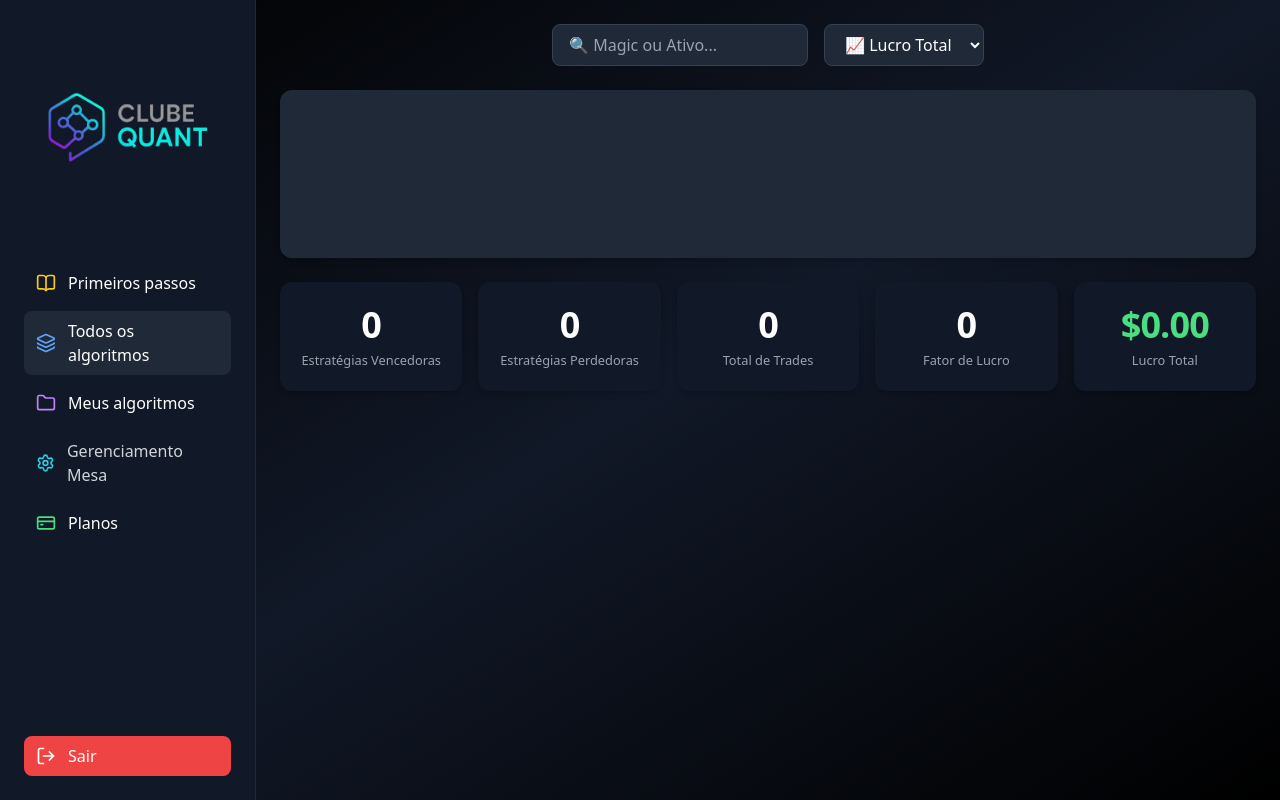
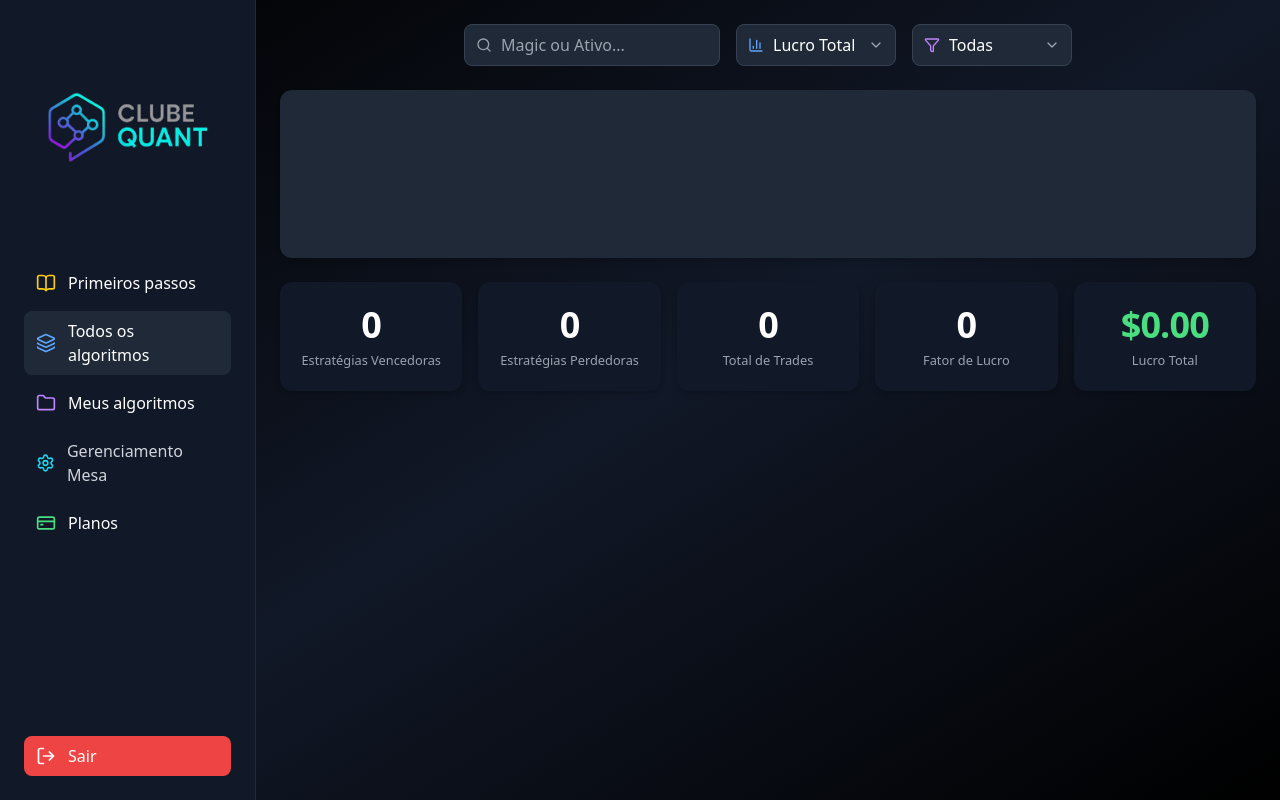
Before and after one commit to Gilson-barbosa-dev/listaRobos, a Node server app: template frontend/views/index.ejs in a window 1280 px wide. Run offline with Node 20, Linux system fonts and the light colour scheme; the template is opened without the code that fills it: most values are stand-ins (such as "Sample title", 1, 10 or a date in 2020); data that the repository does not hold is empty.

Commit message:
Filtros com ícones lucida

```diff
--- a/frontend/Script.js
+++ b/frontend/Script.js
@@ -777,8 +777,12 @@ document.addEventListener("DOMContentLoaded", async () => {
 
   // 🔹 Exibir filtro de status apenas se for admin
   if (tipoUsuario === "admin") {
-    document.getElementById("filtroStatus")?.classList.remove("hidden");
+    const filtroWrapper = document.getElementById("filtroWrapper");
+    if (filtroWrapper) filtroWrapper.classList.remove("hidden");
   }
+
+  // 🔹 Garante renderização dos ícones Lucide (inclusive chevron)
+  lucide.createIcons();
 
   if (window.location.pathname.includes("meus-algoritmos")) {
     carregarFavoritos();
--- a/frontend/output.css
+++ b/frontend/output.css
@@ -680,8 +684,12 @@ video {
   left: 0px;
 }
 
-.right-2 {
-  right: 0.5rem;
+.left-1\/2 {
+  left: 50%;
+}
+
+.left-3 {
+  left: 0.75rem;
 }
 
 .right-3 {
@@ -692,8 +700,8 @@ video {
   right: 1rem;
 }
 
-.top-2 {
-  top: 0.5rem;
+.top-1\/2 {
+  top: 50%;
 }
 
 .top-3 {
@@ -1114,6 +1098,11 @@ video {
 
 .-translate-x-1\/2 {
   --tw-translate-x: -50%;
+  transform: translate(var(--tw-translate-x), var(--tw-translate-y)) rotate(var(--tw-rotate)) skewX(var(--tw-skew-x)) skewY(var(--tw-skew-y)) scaleX(var(--tw-scale-x)) scaleY(var(--tw-scale-y));
+}
+
+.-translate-y-1\/2 {
+  --tw-translate-y: -50%;
   transform: translate(var(--tw-translate-x), var(--tw-translate-y)) rotate(var(--tw-rotate)) skewX(var(--tw-skew-x)) skewY(var(--tw-skew-y)) scaleX(var(--tw-scale-x)) scaleY(var(--tw-scale-y));
 }
 
@@ -2503,6 +2472,10 @@ video {
   padding-left: 0.125rem;
 }
 
+.pl-9 {
+  padding-left: 2.25rem;
+}
+
 .pr-10 {
   padding-right: 2.5rem;
 }
@@ -2511,8 +2484,16 @@ video {
   padding-right: 7rem;
 }
 
+.pr-4 {
+  padding-right: 1rem;
+}
+
 .pt-3 {
   padding-top: 0.75rem;
+}
+
+.pr-8 {
+  padding-right: 2rem;
 }
 
 .text-left {
--- a/frontend/views/index.ejs
+++ b/frontend/views/index.ejs
@@ -23,28 +23,48 @@
   <main class="ml-64 p-6 flex-1">
     <div class="max-w-6xl mx-auto">
       <!-- Top bar -->
-      <div class="flex flex-col md:flex-row gap-4 justify-center items-center mb-6">
+    <div class="flex flex-col md:flex-row gap-4 justify-center items-center mb-6">
+
+      <!-- 🔍 Busca -->
+      <div class="relative w-full md:w-64">
+        <i data-lucide="search" class="absolute left-3 top-1/2 -translate-y-1/2 w-4 h-4 text-gray-400"></i>
         <input
           type="text"
-          placeholder="🔍 Magic ou Ativo..."
-          class="w-full md:w-64 px-4 py-2 rounded-lg bg-gray-800 border border-gray-700 text-white placeholder-gray-400 focus:ring-2 focus:ring-blue-500 focus:outline-none"
+          placeholder="Magic ou Ativo..."
+          class="w-full pl-9 pr-4 py-2 rounded-lg bg-gray-800 border border-gray-700 text-white placeholder-gray-400 focus:ring-2 focus:ring-blue-500 focus:outline-none"
         >
+      </div>
+
+      <!-- 📊 Ordenação -->
+      <div class="relative w-full md:w-40">
+        <i data-lucide="bar-chart-3" class="absolute left-3 top-1/2 -translate-y-1/2 w-4 h-4 text-blue-400"></i>
         <select
-          class="w-full md:w-40 px-4 py-2 rounded-lg bg-gray-800 border border-gray-700 text-white focus:ring-2 focus:ring-blue-400 focus:outline-none"
+          name="ordenar"
+          class="w-full pl-9 pr-8 py-2 rounded-lg bg-gray-800 border border-gray-700 text-white focus:ring-2 focus:ring-blue-400 focus:outline-none appearance-none"
         >
-          <option value="lucro_total">📈 Lucro Total</option>
-          <option value="assertividade">✅ Assertividade</option>
-          <option value="operacoes">📊 Operações</option>
+          <option value="lucro_total">Lucro Total</option>
+          <option value="assertividade">Assertividade</option>
+          <option value="operacoes">Operações</option>
         </select>
+        <i data-lucide="chevron-down" class="absolute right-3 top-1/2 -translate-y-1/2 w-4 h-4 text-gray-400 pointer-events-none"></i>
+      </div>
+
+      <!-- 🧪 Filtro de status (Admin apenas) -->
+      <div class="relative w-full md:w-40" id="filtroWrapper">
+        <i data-lucide="filter" class="absolute left-3 top-1/2 -translate-y-1/2 w-4 h-4 text-purple-400"></i>
         <select
           id="filtroStatus"
-          class="hidden w-full md:w-40 px-4 py-2 rounded-lg bg-gray-800 border border-gray-700 text-white focus:ring-2 focus:ring-blue-400 focus:outline-none"
+          class="w-full pl-9 pr-8 py-2 rounded-lg bg-gray-800 border border-gray-700 text-white focus:ring-2 focus:ring-purple-400 focus:outline-none appearance-none"
         >
-          <option value="todas">🔎 Todas</option>
-          <option value="aprovadas">✅ Aprovadas</option>
-          <option value="teste">🧪 Em Teste</option>
+          <option value="todas">Todas</option>
+          <option value="aprovadas">Aprovadas</option>
+          <option value="teste">Em Teste</option>
         </select>
+        <i data-lucide="chevron-down" class="absolute right-3 top-1/2 -translate-y-1/2 w-4 h-4 text-gray-400 pointer-events-none"></i>
       </div>
+
+    </div>
+
 
       <!-- Dashboard consolidado -->
       <div class="p-6 bg-gray-800 rounded-xl shadow-md">
```
Also changed, not shown: other parts of frontend/output.css (+27 -66 lines).
